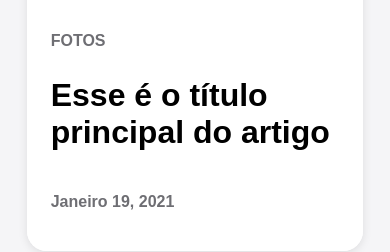
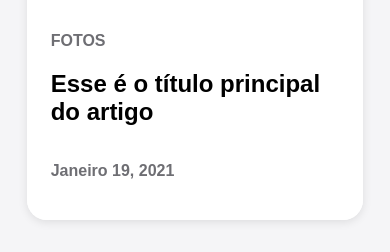
Before and after one commit to erosMariano/facilitadores, a plain HTML site: page blog_template/index.html in a window 390 px wide. Shown: the part 416-668 px from the top of the page. Drawn offline with Linux system fonts and the light colour scheme.

Commit message:
Correção de bug em letra

```diff
--- a/blog_template/style.scss
+++ b/blog_template/style.scss
@@ -152,7 +152,7 @@ h2{
           border-radius: 16px 16px 0px 0px;
       }
       .card_text{
-          width: 100%;
+          width: auto;
       }
     .container-blog {
       max-width: 500px;
@@ -170,4 +170,7 @@ h2{
       width: 100%;
       margin-top: 50px;
     }
+    .title_destaque{
+        font-size: 1.5rem;
+    }
   }
```
Also changed, not shown: blog_template/style.css, 1 other file.
